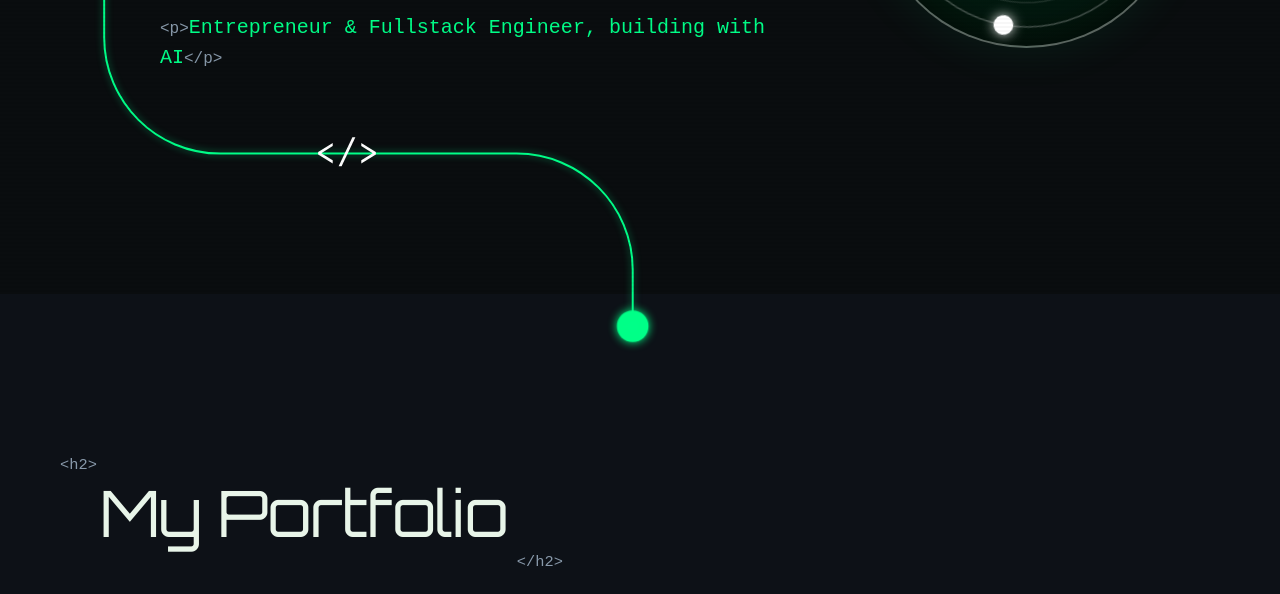
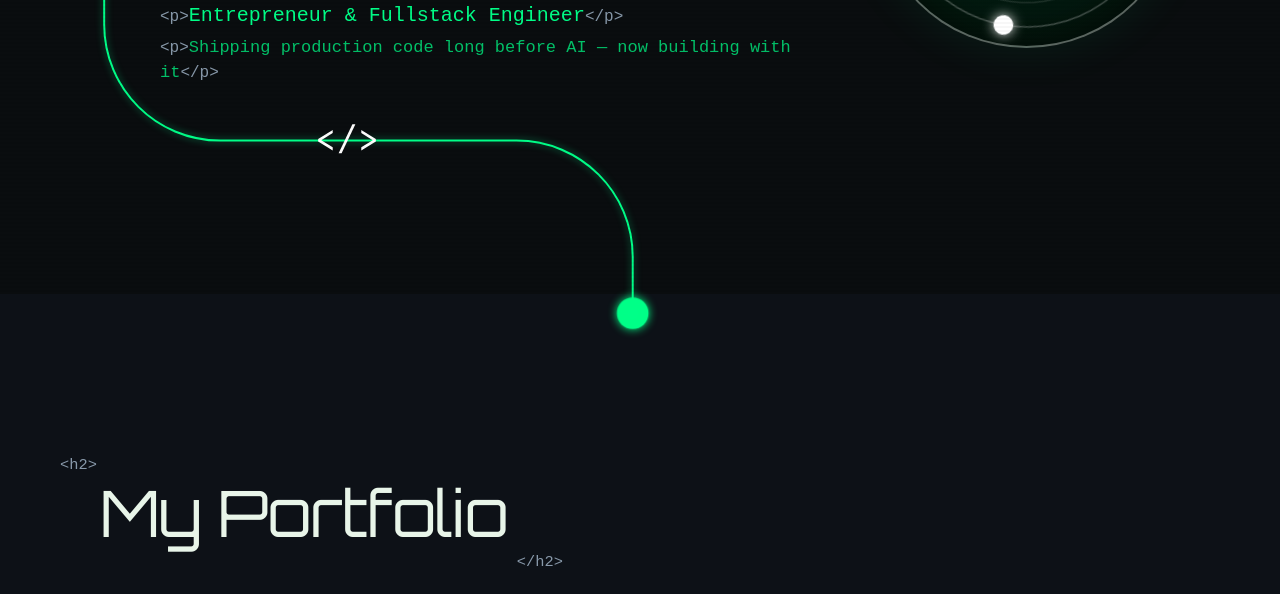
Before and after one commit to whodef/portfolio, a website built with Vite: page index.html in a window 1280 px wide. Shown: the part 506-1100 px from the top of the page. Built offline with nearby package versions, Linux system fonts and the light colour scheme; a web font is replaced by a local one.

Commit message:
fix: Restore original hero title, add separate line for AI positioning
Co-Authored-By: Claude Sonnet 5 <noreply@anthropic.com>

```diff
--- a/index.html
+++ b/index.html
@@ -4,7 +4,7 @@
     <meta charset="UTF-8" />
     <link rel="icon" type="image/svg+xml" href="/logo.png" />
     <meta name="viewport" content="width=device-width, initial-scale=1.0" />
-    <title>Tatiana Seliuk — Fullstack Engineer & AI Builder</title>
+    <title>Tatiana Seliuk — Fullstack Engineer</title>
 
     <link rel="preconnect" href="https://fonts.googleapis.com">
     <link rel="preconnect" href="https://fonts.gstatic.com" crossorigin>
--- a/src/components/hero/hero.css
+++ b/src/components/hero/hero.css
@@ -52,6 +52,16 @@ h1.hero-name {
 .paragraph {
   color: var(--green);
   font-size: clamp(15px, 1.8vw, 20px);
+}
+
+.hero-subtitle--ai {
+  margin-top: 4px;
+  animation: fadeUp 0.8s ease 0.35s both;
+}
+
+.hero-subtitle--ai .paragraph {
+  font-size: clamp(13px, 1.5vw, 17px);
+  opacity: 0.75;
 }
 
 /* ─── CV BUTTON ─── */
--- a/src/components/hero/hero.ts
+++ b/src/components/hero/hero.ts
@@ -11,7 +11,8 @@ const TEMPLATE = `
         <h1 class="hero-name" id="heroName">Tatiana<br>Seliuk</h1>
         <div class="tag-close">&lt;/h1&gt;</div>
       </div>
-      <p class="hero-subtitle">&lt;p&gt;<span class="paragraph">Entrepreneur & Fullstack Engineer, building with AI</span>&lt;/p&gt;</p>
+      <p class="hero-subtitle">&lt;p&gt;<span class="paragraph">Entrepreneur & Fullstack Engineer</span>&lt;/p&gt;</p>
+      <p class="hero-subtitle hero-subtitle--ai">&lt;p&gt;<span class="paragraph">Shipping production code long before AI — now building with it</span>&lt;/p&gt;</p>
     </div>
 
     <div class="cv-btn-wrap" id="cvBtnWrap">
```
